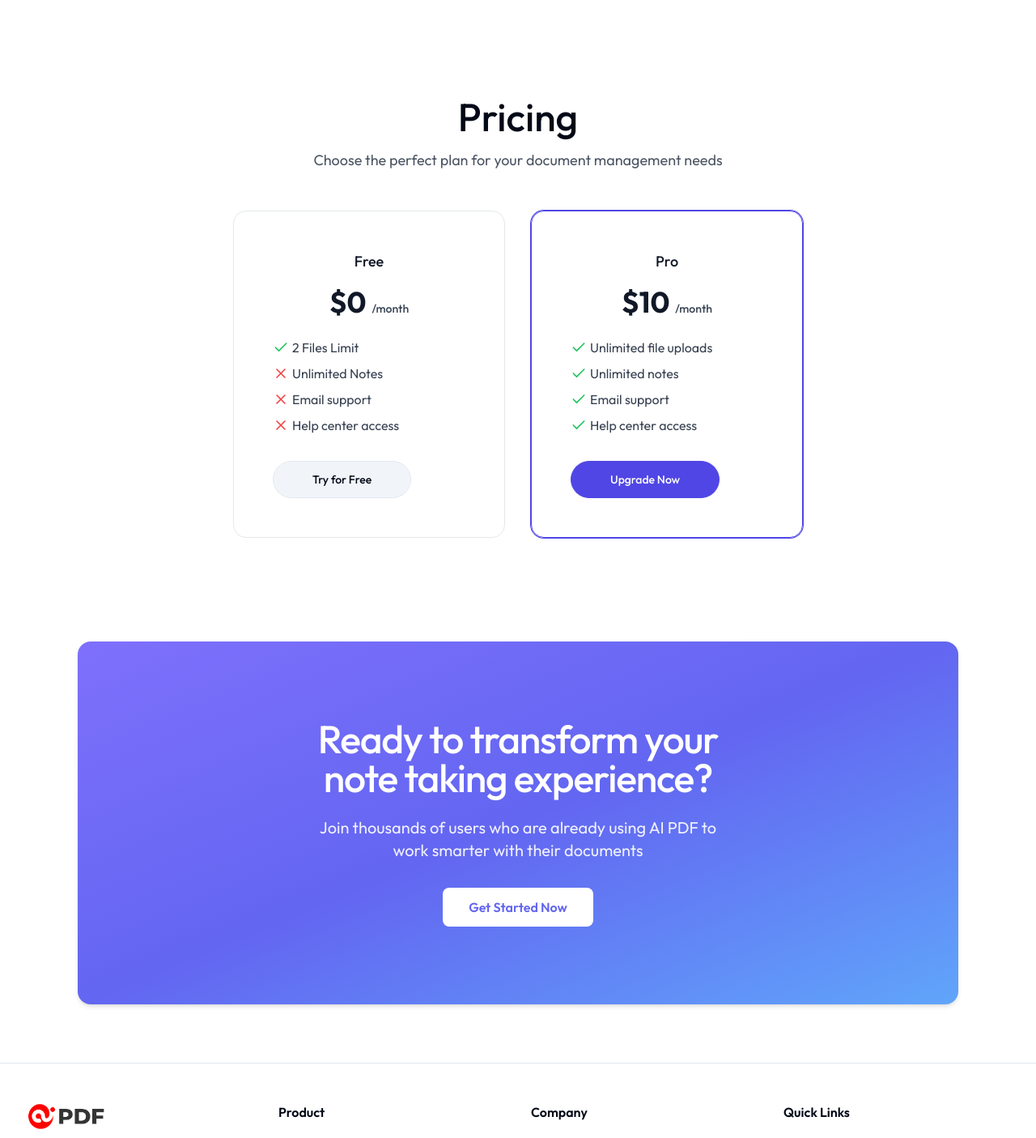
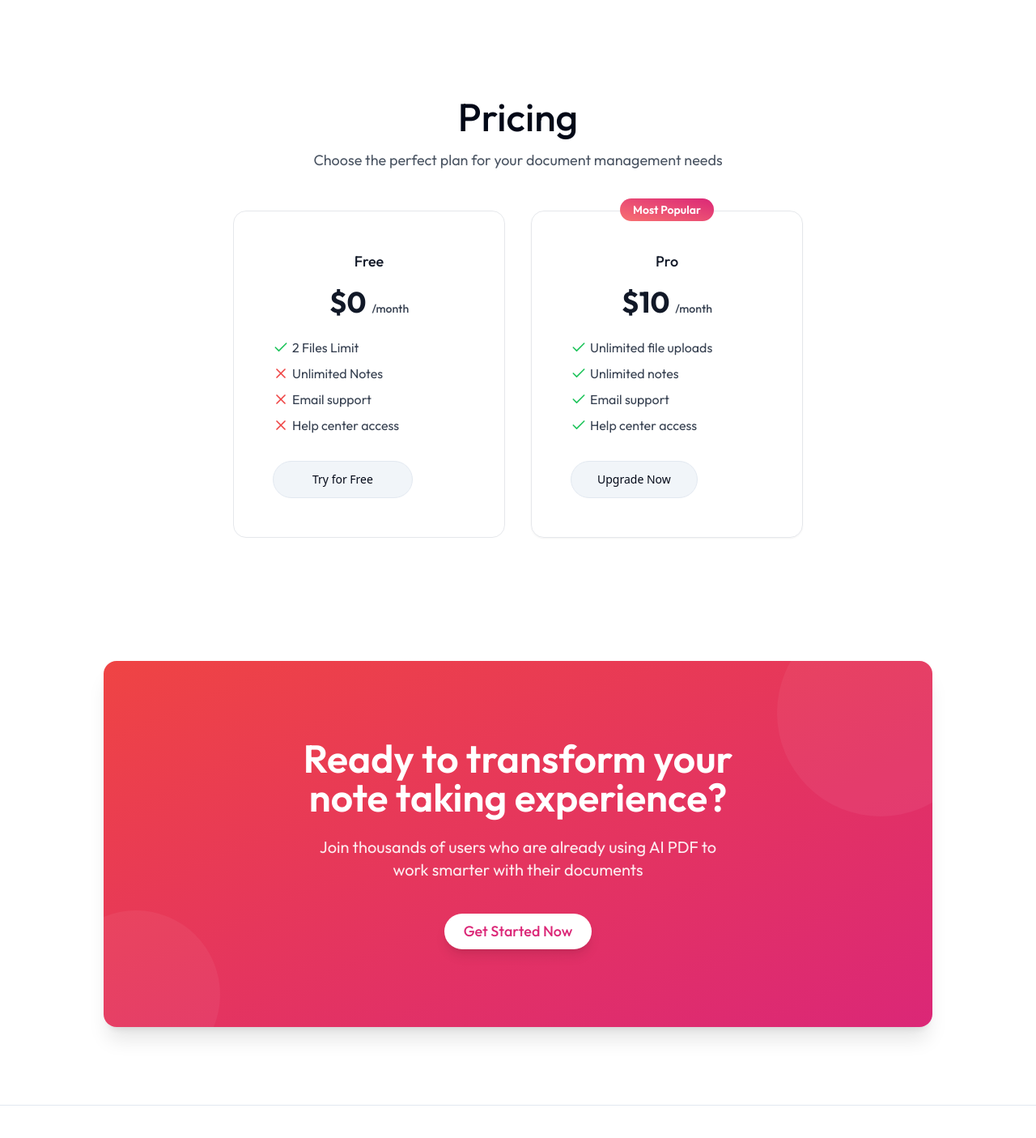
Before and after one commit to choudharyabhishekk/ai-pdf, a Next.js app: page / in a window 1280 px wide. Shown: the part 1367-2772 px from the top of the page at 81% size. Built offline with nearby package versions, Linux system fonts and the light colour scheme; no server answers.

Commit message:
Fix: AI search accuracy, protected routes, & landing page

```diff
--- a/app/(main)/dashboard/_components/AppSidebar.tsx
+++ b/app/(main)/dashboard/_components/AppSidebar.tsx
@@ -118,7 +118,13 @@ export default function AppSidebar() {
       </SidebarContent>
 
       <SidebarFooter className="px-4 py-6 mt-auto ">
-        <div className="space-y-2 border border-gray-200 shadow-xs p-3 rounded-lg ">
+        <div
+          className={
+            !proMember.isProMember
+              ? `bg-red-100 space-y-2 border border-gray-200 shadow-xs p-3 rounded-lg `
+              : ` space-y-2 border text-muted-foreground border-gray-200 shadow-xs p-3 rounded-lg `
+          }
+        >
           <Progress
             value={
               proMember.isProMember
@@ -127,14 +133,12 @@ export default function AppSidebar() {
             }
             className="h-2 "
           />
-          <p className="text-sm text-muted-foreground">
+          <p className="text-sm ">
             {files?.length} out of {proMember.isProMember ? "unlimited" : "2"}{" "}
             PDF Uploaded
           </p>
           {!proMember.isProMember && (
-            <p className="text-sm text-muted-foreground">
-              Upgrade to Upload more PDF
-            </p>
+            <p className="text-sm font-semibold">Upgrade to Upload more PDFs</p>
           )}
         </div>
         <Separator className="border border-gray-100 shadow-xs my-2 mx-2" />
--- a/app/page.tsx
+++ b/app/page.tsx
@@ -1,8 +1,7 @@
 "use client";
 import { AnimatedTooltip } from "@/components/ui/animated-tooltip";
 import { Button } from "@/components/ui/button";
-import Footer from "@/components/ui/footer";
-import Navbar from "@/components/ui/navbar";
+import { ShineBorder } from "@/components/ui/shine-border";
 
 import {
   Brain,
@@ -105,9 +104,12 @@ export default function Home() {
         </p>
         <div className="mx-auto max-w-3xl px-4 py-8 sm:px-6 sm:py-12 lg:px-8">
           <div className="grid grid-cols-1 gap-4 sm:grid-cols-2 sm:items-center md:gap-8">
-            <div className="rounded-2xl border border-indigo-600 p-6 ring-1 shadow-xs ring-indigo-600 sm:order-last sm:px-8 lg:p-12">
-              <div className="text-center">
-                <h2 className="text-lg font-medium text-gray-900">
+            <div className="relative rounded-2xl border  p-6 border-gray-200  shadow-sm sm:order-last sm:px-8 lg:p-12">
+              <span className="absolute -top-4 left-1/2 -translate-x-1/2 rounded-full bg-gradient-to-tr from-red-400 to-pink-600 px-4 py-1 text-sm font-semibold text-white">
+                Most Popular
+              </span>
+              <div className="text-center border-gray-200">
+                <h2 className="text-lg font-medium text-gray-900 ">
                   Pro
                   <span className="sr-only">Plan</span>
                 </h2>
@@ -153,7 +155,9 @@ export default function Home() {
               </ul>
 
               <button
-                className="mt-8 block rounded-full border border-indigo-600 bg-indigo-600 px-12 py-3 text-center text-sm font-medium text-white hover:bg-indigo-700 hover:ring-1 hover:ring-indigo-700 focus:ring-3 focus:outline-hidden"
+                className="relative font-sans mt-8 rounded-full
+               bg-slate-100 border
+               border-slate-200 px-8 py-3  font-medium text-sm transition-colors duration-300 ease-linear before:absolute before:right-1/2 before:top-1/2 before:-z-[1] before:h-3/4 before:w-2/3 before:origin-bottom-left before:-translate-y-1/2 before:translate-x-1/2 before:animate-ping before:rounded-full before:bg-red-500 hover:bg-red-500 hover:text-white hover:before:bg-pink-700"
                 onClick={() => {
                   handleRoute("/dashboard/upgrade");
                 }}
@@ -208,7 +212,7 @@ export default function Home() {
               </ul>
 
               <button
-                className="mt-8 block rounded-full border border-slate-200 bg-slate-100 px-12 py-3 text-center text-sm font-medium focus:ring-3 focus:outline-hidden"
+                className="mt-8 font-sans block rounded-full border border-slate-200 bg-slate-100 px-12 py-3 text-center text-sm font-medium focus:ring-3 focus:outline-hidden"
                 onClick={() => {
                   handleRoute("/dashboard/upgrade");
                 }}
@@ -221,18 +225,26 @@ export default function Home() {
       </section>
 
       {/* CTA Section */}
-      <section id="cta" className="py-10">
-        <div className="max-w-7xl mx-auto bg-gradient-to-tl from-blue-400 via-indigo-500 to-[#7e70fd] rounded-2xl ">
-          <div className="rounded-2xl p-12 lg:py-24  text-center  text-white shadow-md ">
-            <h2 className="text-4xl tracking-tight lg:text-5xl font-medium mb-6 leading-normal">
-              Ready to transform your <br /> note taking experience?
+
+      <section id="cta" className="py-16 px-4 sm:px-6 lg:px-8">
+        <div className="max-w-7xl mx-auto">
+          <div className="bg-gradient-to-br from-red-500 to-pink-600 rounded-2xl overflow-hidden shadow-xl relative">
+            <div className="absolute top-0 right-0 w-64 h-64 bg-white/5 rounded-full -mr-16 -mt-16"></div>
+            <div className="absolute bottom-0 left-0 w-52 h-52 bg-white/5 rounded-full -ml-16 -mb-16"></div>
+            <div className="relative z-10 px-6 py-16 md:py-20 md:px-12 lg:py-24 lg:px-16 text-center">
+              <h2 className="text-3xl md:text-4xl lg:text-5xl font-semibold text-white mb-6 leading-tight">
+                Ready to transform your
+                <br className="hidden sm:block" /> note taking experience?
               </h2>
-            <p className="text-base lg:text-xl mb-8 opacity-90">
-              Join thousands of users who are already using AI PDF to <br />
+
+              <p className="text-lg md:text-xl text-white/90 mb-10 max-w-2xl mx-auto">
+                Join thousands of users who are already using AI PDF to
+                <br className="hidden sm:block" />
                 work smarter with their documents
               </p>
+
               <button
-              className="bg-white text-indigo-500 px-8 py-3 rounded-lg hover:bg-indigo-50 transition font-semibold"
+                className="bg-white  text-pink-600  px-6 py-2 rounded-full hover:bg-opacity-95 transition duration-300 font-medium text-lg shadow-lg hover:shadow-xl transform hover:-translate-y-0.5"
                 onClick={() => {
                   handleRoute("/sign-in");
                 }}
@@ -241,6 +253,7 @@ export default function Home() {
               </button>
             </div>
           </div>
+        </div>
       </section>
     </main>
   );
--- a/components/ui/progress.tsx
+++ b/components/ui/progress.tsx
@@ -1,9 +1,9 @@
-"use client"
+"use client";
 
-import * as React from "react"
-import * as ProgressPrimitive from "@radix-ui/react-progress"
+import * as React from "react";
+import * as ProgressPrimitive from "@radix-ui/react-progress";
 
-import { cn } from "@/lib/utils"
+import { cn } from "@/lib/utils";
 
 const Progress = React.forwardRef<
   React.ElementRef<typeof ProgressPrimitive.Root>,
@@ -18,11 +18,11 @@ const Progress = React.forwardRef<
     {...props}
   >
     <ProgressPrimitive.Indicator
-      className="h-full w-full flex-1 bg-primary transition-all"
+      className="h-full w-full flex-1 bg-gradient-to-br from-red-400 to-pink-400 transition-all shadow-lg"
       style={{ transform: `translateX(-${100 - (value || 0)}%)` }}
     />
   </ProgressPrimitive.Root>
-))
-Progress.displayName = ProgressPrimitive.Root.displayName
+));
+Progress.displayName = ProgressPrimitive.Root.displayName;
 
-export { Progress }
+export { Progress };
--- /dev/null
+++ b/components/ui/shine-border.tsx
@@ -0,0 +1,61 @@
+"use client";
+
+import * as React from "react";
+
+import { cn } from "@/lib/utils";
+
+interface ShineBorderProps extends React.HTMLAttributes<HTMLDivElement> {
+  /**
+   * Width of the border in pixels
+   * @default 1
+   */
+  borderWidth?: number;
+  /**
+   * Duration of the animation in seconds
+   * @default 14
+   */
+  duration?: number;
+  /**
+   * Color of the border, can be a single color or an array of colors
+   * @default "#000000"
+   */
+  shineColor?: string | string[];
+}
+
+/**
+ * Shine Border
+ *
+ * An animated background border effect component with configurable properties.
+ */
+export function ShineBorder({
+  borderWidth = 1.5,
+  duration = 14,
+  shineColor = "#000000",
+  className,
+  style,
+  ...props
+}: ShineBorderProps) {
+  return (
+    <div
+      style={
+        {
+          "--border-width": `${borderWidth}px`,
+          "--duration": `${duration}s`,
+          backgroundImage: `radial-gradient(transparent,transparent, ${Array.isArray(shineColor) ? shineColor.join(",") : shineColor},transparent,transparent)`,
+          backgroundSize: "300% 300%",
+          mask: `linear-gradient(#fff 0 0) content-box, linear-gradient(#fff 0 0)`,
+          WebkitMask: `linear-gradient(#fff 0 0) content-box, linear-gradient(#fff 0 0)`,
+          WebkitMaskComposite: "xor",
+          maskComposite: "exclude",
+          padding: "var(--border-width)",
+          ...style,
+        } as React.CSSProperties
+      }
+      className={cn(
+        "pointer-events-none absolute inset-0 size-full rounded-[inherit] will-change-[background-position] motion-safe:animate-shine",
+        className
+      )}
+      {...props}
+    />
+  );
+}
```
Also changed, not shown: components/ui/navbar.tsx (+8 -5 lines), middleware.ts (+18 -15 lines), tailwind.config.ts (+51 -38 lines). Lines whose indentation alone changed are shown as unchanged.
